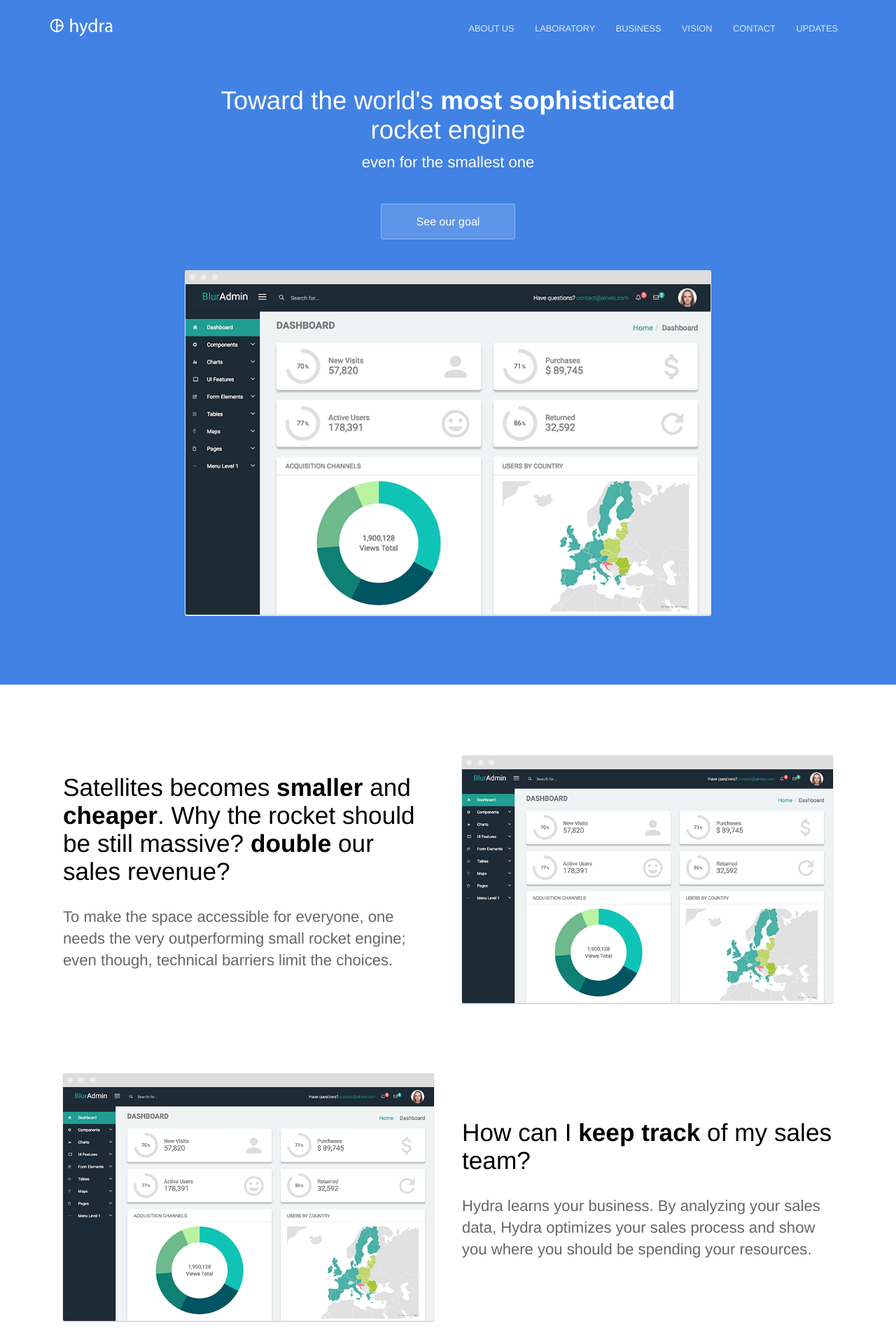
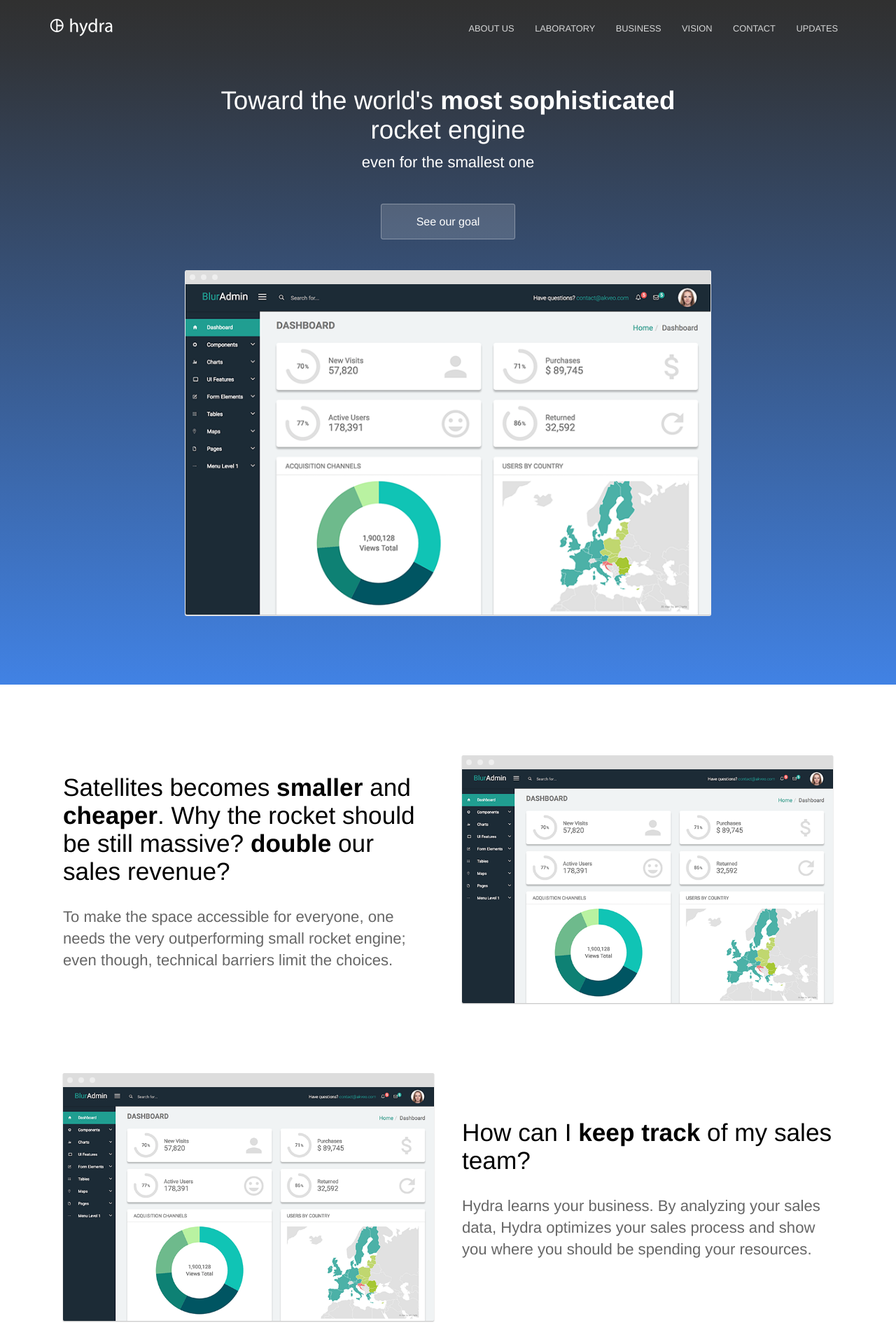
Before and after one commit to KspaceMaster/KspaceMaster.github.io, a Jekyll site: the page built from index.html, in a window 1280 px wide. Shown: the top 1920 px of the page at 70% size. Built offline with Jekyll 4.4.1, drawn with Linux system fonts in a browser that asks for light colours.

Commit message:
content update

```diff
--- a/_data/navigation.yml
+++ b/_data/navigation.yml
@@ -16,7 +16,7 @@
   highlight: false
 - name: CONTACT
   link: /contact/
-  new_window: true
+  new_window: false
   highlight: false
 - name: UPDATES
   link: /blog/
--- a/_sass/variables.scss
+++ b/_sass/variables.scss
@@ -1,4 +1,4 @@
-$brand-color: #4182e4;
+$brand-color: #303030;
 $secondary-brand-color: #4182e4;
 $middle-gradient-color: mix($brand-color, $secondary-brand-color, 95%);
 
```
Also changed, not shown: 1 other file.
